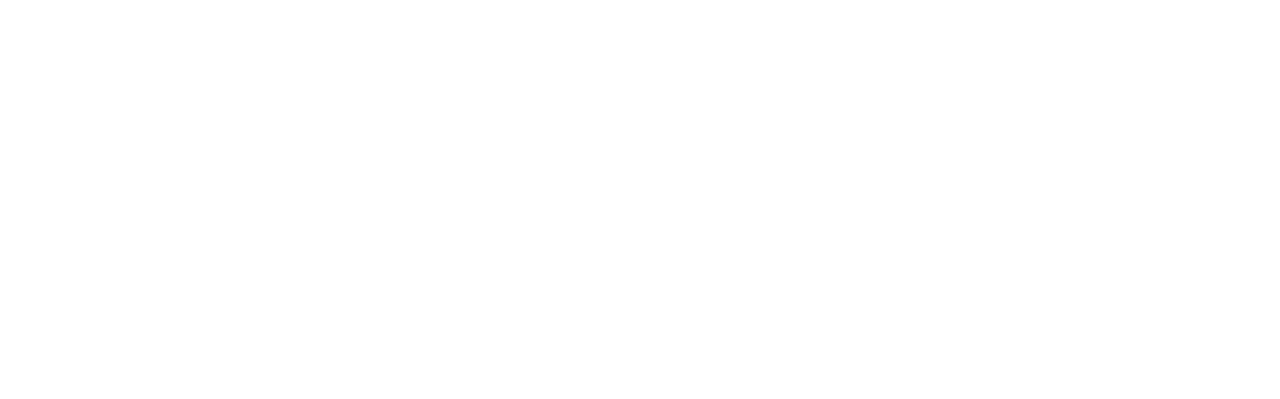
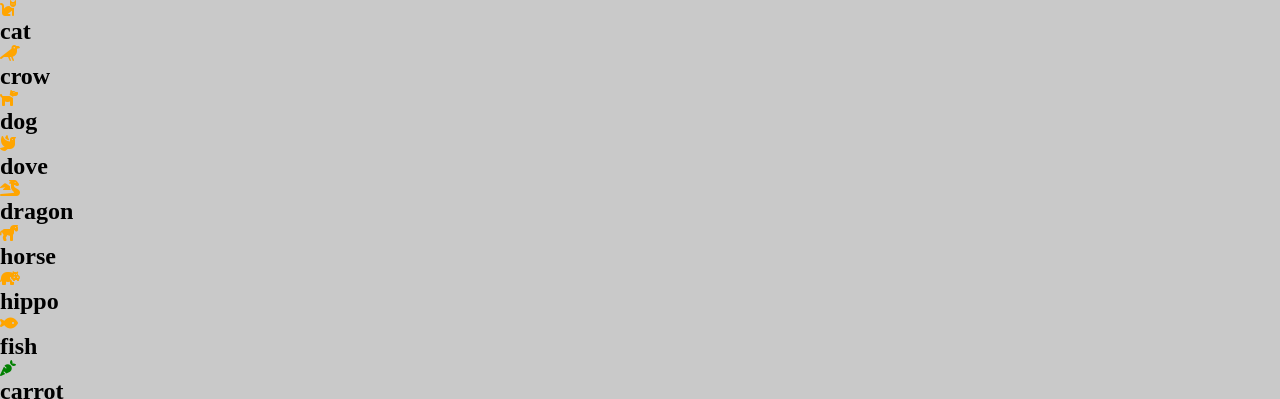
Before and after one commit to FerloDeveloper/js-es6-icons, a plain HTML site: page index.html in a window 1280 px wide. Shown: the top 399 px of the page. Drawn offline with Linux system fonts and the light colour scheme.

Commit message:
colori css + ciclo for each funzionante

```diff
--- a/index.html
+++ b/index.html
@@ -4,6 +4,9 @@
     <meta charset="UTF-8">
     <meta http-equiv="X-UA-Compatible" content="IE=edge">
     <meta name="viewport" content="width=device-width, initial-scale=1.0">
+    <!-- FONTAWESOME -->
+    <link rel="stylesheet" href="https://cdnjs.cloudflare.com/ajax/libs/font-awesome/6.1.1/css/all.min.css" integrity="sha512-KfkfwYDsLkIlwQp6LFnl8zNdLGxu9YAA1QvwINks4PhcElQSvqcyVLLD9aMhXd13uQjoXtEKNosOWaZqXgel0g==" crossorigin="anonymous" referrerpolicy="no-referrer" />
+    <link rel="stylesheet" href="style.css">
     <title>Document</title>
 </head>
 <body>
--- a/script.js
+++ b/script.js
@@ -8,14 +8,14 @@
 // 1- modificare la struttura dati fornita e valorizzare la proprietà "color" in modo dinamico: generare in modo casuale un codice colore, sapendo che la notazione esadecimale è formata dal simbolo "#" seguito da 6 caratteri alfanumerici compresi tra 0 e 9 e A e F.
 // 2- popolare le options della select della milestone 3 dinamicamente.
 // Consigli del giorno
-// Come sempre, iniziamo prima di tutto dall'analisi e comprensione della consegna. Scomponiamo il problema in micro-passaggi logici che solamente in un secondo momento trasformeremo in codice.
+// Come sempre, iniziamo prima di allIcon dall'analisi e comprensione della consegna. Scomponiamo il problema in micro-passaggi logici che solamente in un secondo momento trasformeremo in codice.
 // Le icone presenti nella struttura dati fanno riferimento alla nota libreria Font Awesome, perciò come prima cosa assicuriamoci di aver inserito il link alla cdn nell'head della pagina.
 // Dopodiché, basandoci sul codice di riferimento nel sito di Font Awesome, analizziamo come è formato il tag <i> di un'icona qualsiasi, in particolare focalizziamoci sulle classi.
 // Come possiamo usare i dati presenti nella nostra struttura dati per creare l'elemento html nel modo corretto e visualizzare l'icona in pagina?
 
 
 
-const totalIcon = [
+const allIcon = [
 
 	{
 		name: 'cat',
@@ -147,3 +147,18 @@ const totalIcon = [
 ];
 
 const container = document.querySelector(".container");
+
+allIcon.forEach((elm) => {
+
+    icon =`
+    <div class="icon">
+        <div class="card-icon ${elm.color}">
+            <i class="fa-solid ${elm.prefix}${elm.name}"></i>
+        </div>
+        <div class="icon-text">
+            <h2>${elm.name}</h2>
+        </div>
+    </div>
+    `;
+    container.innerHTML += icon;
+});
--- /dev/null
+++ b/style.css
@@ -0,0 +1,24 @@
+* {
+  margin: 0;
+  padding: 0;
+  box-sizing: border-box;
+}
+
+.container {
+  background-color: rgb(201, 201, 201);
+  min-width: 800px;
+}
+
+/* COLORS */
+
+.blue {
+    color: blue;
+}
+
+.orange {
+    color: orange;
+}
+
+.green {
+    color: green;
+}
```
